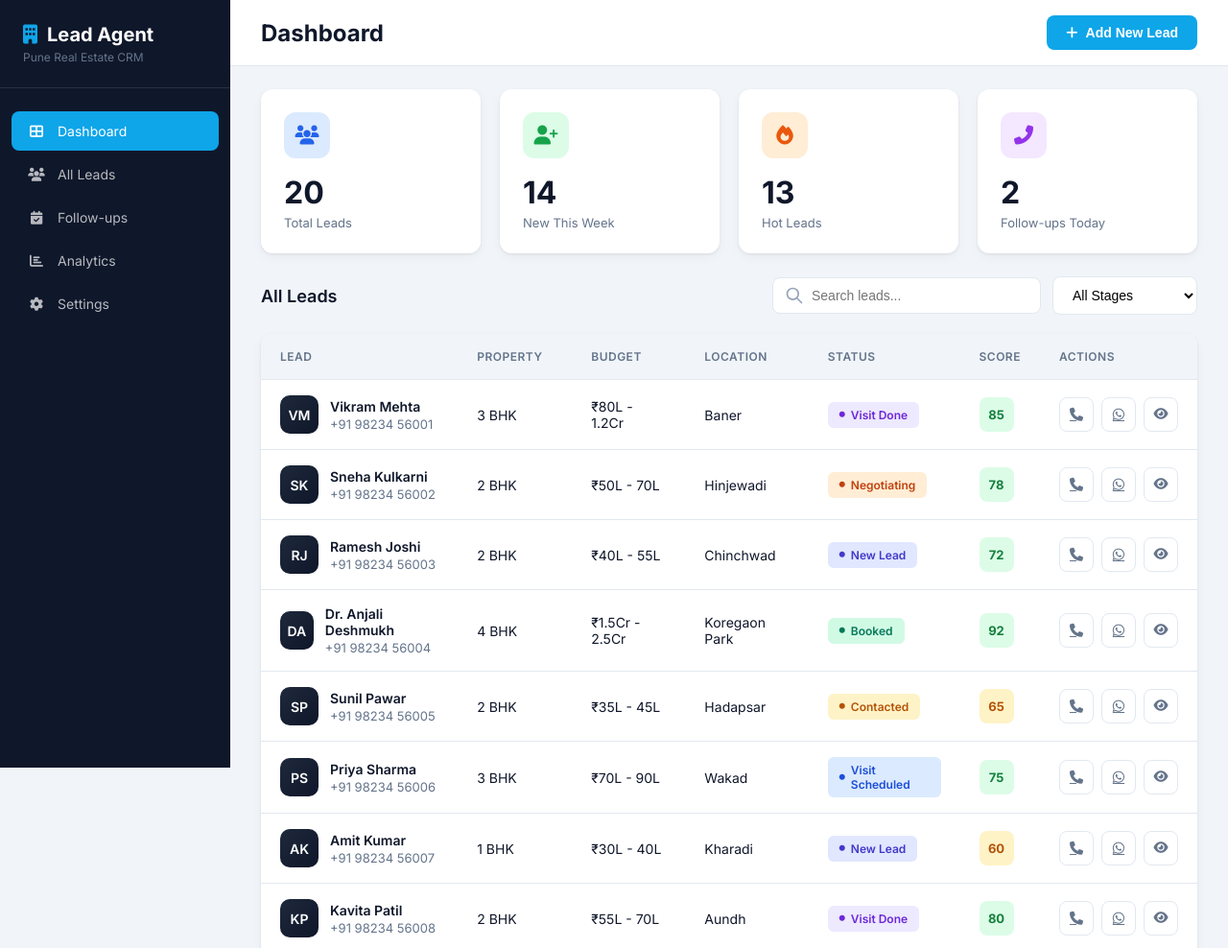
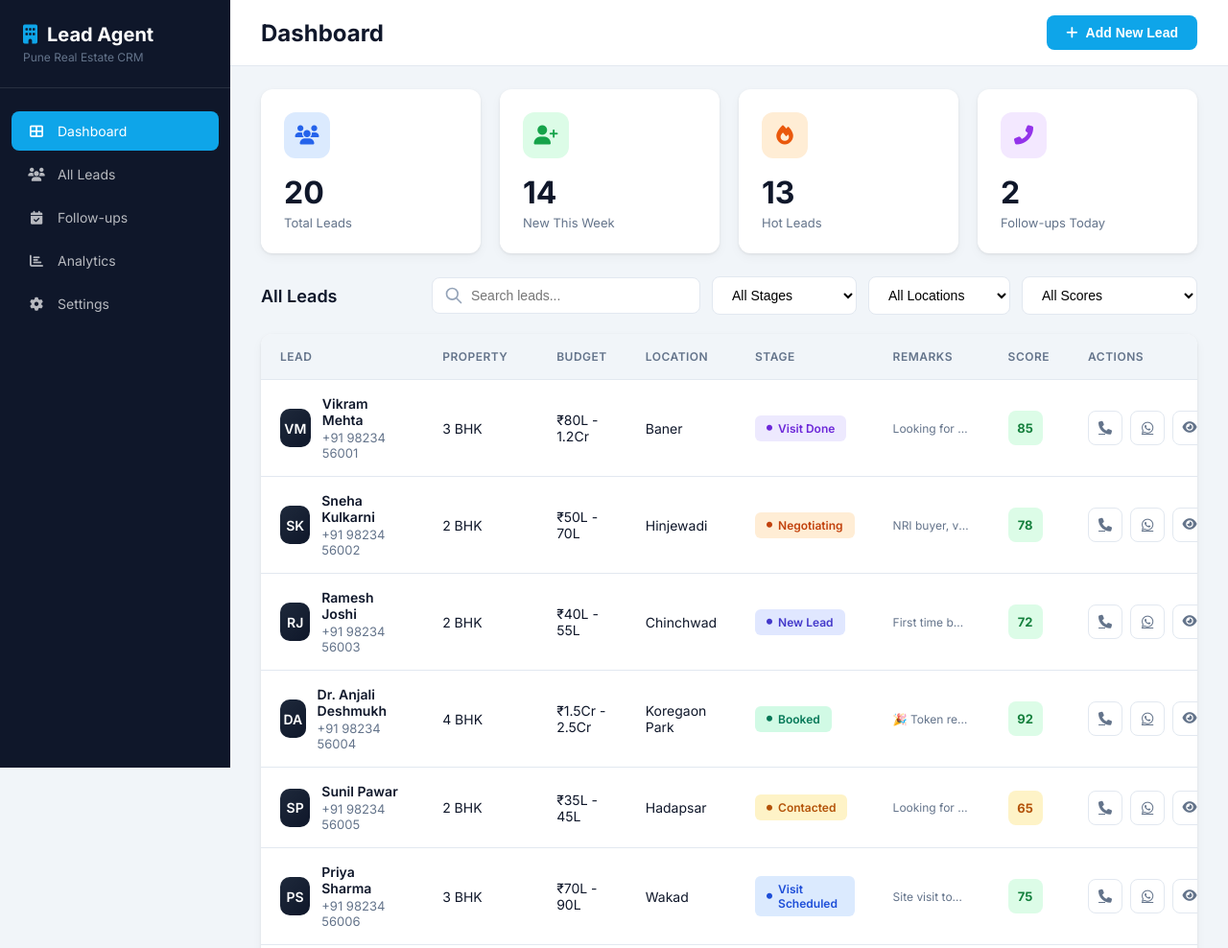
Before and after one commit to jayush016/lead-agent, a website: page index.html in a window 1280 px wide. Shown: the top 988 px of the page at 96% size. Drawn offline with Linux system fonts and the light colour scheme.

Commit message:
Enhanced filters (location, score) + Remarks column

```diff
--- a/index.html
+++ b/index.html
@@ -582,7 +582,7 @@
                 <h2 class="section-title">All Leads</h2>
                 <div class="search-box">
                     <input type="text" class="search-input" placeholder="Search leads...">
-                    <select class="filter-select">
+                    <select class="filter-select" id="filterStage">
                         <option value="">All Stages</option>
                         <option value="new">New Lead</option>
                         <option value="contacted">Contacted</option>
@@ -592,6 +592,25 @@
                         <option value="booked">Booked</option>
                         <option value="lost">Lost</option>
                     </select>
+                    <select class="filter-select" id="filterLocation">
+                        <option value="">All Locations</option>
+                        <option value="Baner">Baner</option>
+                        <option value="Wakad">Wakad</option>
+                        <option value="Hinjewadi">Hinjewadi</option>
+                        <option value="Kothrud">Kothrud</option>
+                        <option value="Aundh">Aundh</option>
+                        <option value="Koregaon Park">Koregaon Park</option>
+                        <option value="Viman Nagar">Viman Nagar</option>
+                        <option value="Kharadi">Kharadi</option>
+                        <option value="Hadapsar">Hadapsar</option>
+                        <option value="Chinchwad">Chinchwad</option>
+                    </select>
+                    <select class="filter-select" id="filterScore">
+                        <option value="">All Scores</option>
+                        <option value="hot">Hot (70+)</option>
+                        <option value="warm">Warm (50-69)</option>
+                        <option value="cold">Cold (<50)< /option>
+                    </select>
                 </div>
             </div>
 
@@ -603,7 +622,8 @@
                             <th>Property</th>
                             <th>Budget</th>
                             <th>Location</th>
-                            <th>Status</th>
+                            <th>Stage</th>
+                            <th>Remarks</th>
                             <th>Score</th>
                             <th>Actions</th>
                         </tr>
@@ -1392,13 +1412,25 @@
             const allLeads = getLeads();
 
             // Get filter values
-            const filterStage = document.querySelector('.filter-select')?.value || '';
+            const filterStage = document.getElementById('filterStage')?.value || '';
+            const filterLocation = document.getElementById('filterLocation')?.value || '';
+            const filterScore = document.getElementById('filterScore')?.value || '';
             const searchTerm = document.querySelector('.search-input')?.value?.toLowerCase() || '';
 
             // Filter leads
             let leads = allLeads;
             if (filterStage) {
                 leads = leads.filter(l => l.stage === filterStage);
+            }
+            if (filterLocation) {
+                leads = leads.filter(l => l.location === filterLocation);
+            }
+            if (filterScore === 'hot') {
+                leads = leads.filter(l => l.score >= 70);
+            } else if (filterScore === 'warm') {
+                leads = leads.filter(l => l.score >= 50 && l.score < 70);
+            } else if (filterScore === 'cold') {
+                leads = leads.filter(l => l.score < 50);
             }
             if (searchTerm) {
                 leads = leads.filter(l =>
@@ -1412,7 +1444,7 @@
                 const msg = allLeads.length === 0
                     ? 'No leads yet. Click "Add New Lead" to get started!'
                     : 'No leads match your filters.';
-                tbody.innerHTML = `<tr><td colspan="7" style="text-align:center;padding:40px;color:var(--text-secondary);">${msg}</td></tr>`;
+                tbody.innerHTML = `<tr><td colspan="8" style="text-align:center;padding:40px;color:var(--text-secondary);">${msg}</td></tr>`;
                 return;
             }
 
@@ -1420,6 +1452,17 @@
                 'new': 'New Lead', 'contacted': 'Contacted', 'scheduled': 'Visit Scheduled',
                 'visited': 'Visit Done', 'negotiating': 'Negotiating', 'booked': 'Booked', 'lost': 'Lost'
             };
+
+            function getRemarks(lead) {
+                // Show recent activity or notes as quick status
+                const latest = lead.activities && lead.activities[0];
+                if (lead.stage === 'booked') return '🎉 Token received';
+                if (lead.stage === 'scheduled' && latest) return latest.description.slice(0, 20) + '...';
+                if (lead.stage === 'lost') return '❌ Lost';
+                if (latest) return latest.description.length > 20 ? latest.description.slice(0, 18) + '...' : latest.description;
+                if (lead.notes) return lead.notes.length > 20 ? lead.notes.slice(0, 18) + '...' : lead.notes;
+                return '-';
+            }
 
             tbody.innerHTML = leads.map(lead => `
                 <tr>
@@ -1436,6 +1479,7 @@
                     <td>${formatBudget(lead.budgetMin, lead.budgetMax)}</td>
                     <td>${lead.location}</td>
                     <td><span class="badge badge-${lead.stage}"><i class="fas fa-circle" style="font-size:6px"></i> ${stageLabels[lead.stage] || 'New Lead'}</span></td>
+                    <td style="font-size:12px;color:var(--text-secondary);max-width:120px;overflow:hidden;text-overflow:ellipsis;white-space:nowrap;">${getRemarks(lead)}</td>
                     <td><span class="score ${lead.score >= 70 ? 'hot' : 'warm'}">${lead.score}</span></td>
                     <td>
                         <div class="action-btns">
@@ -1494,7 +1538,9 @@
             document.querySelector('.btn-primary').onclick = openModal;
 
             // Filter and Search listeners
-            document.querySelector('.filter-select').addEventListener('change', renderLeads);
+            document.getElementById('filterStage').addEventListener('change', renderLeads);
+            document.getElementById('filterLocation').addEventListener('change', renderLeads);
+            document.getElementById('filterScore').addEventListener('change', renderLeads);
             document.querySelector('.search-input').addEventListener('input', renderLeads);
 
             renderLeads();
```
